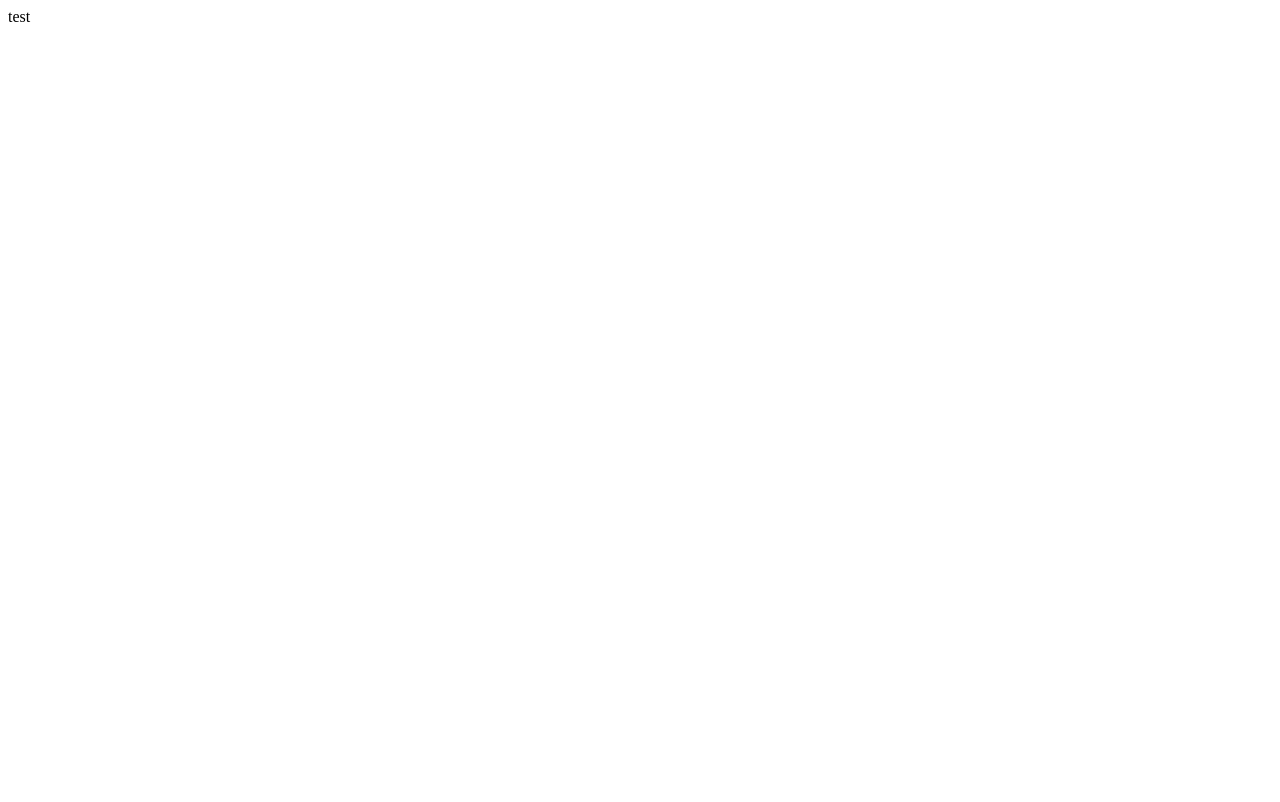
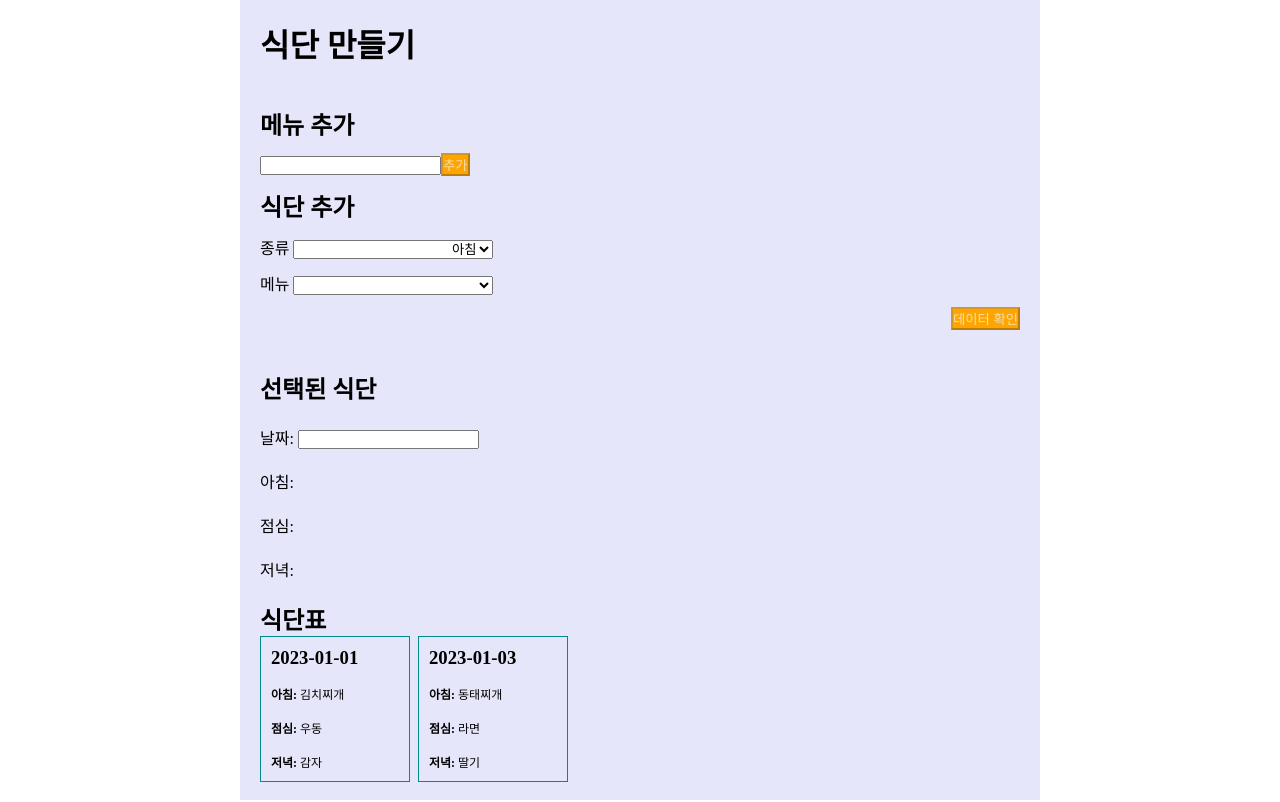
Before and after one commit to mahwin/meal_plan, a Vue app: page / in a window 1280 px wide. Built offline with nearby package versions, Linux system fonts and the light colour scheme.

Commit message:
20240827 : 식단 표 어플리케이션 구현 (2/3)

```diff
--- a/src/App.vue
+++ b/src/App.vue
@@ -1,12 +1,87 @@
 <template>
-  <div id="app">test</div>
+  <div id="app">
+    <Title title="식단 만들기" />
+    <MenuMealAdd
+      :menus="menus"
+      :userSelectMealInfo="userSelectMealInfo"
+      @update:add-menu="handleAddMenu"
+      @update:food-kind="handleChangeFoodKind"
+      @update:menu="handleChangeMenu"
+    />
+    <MenuMealTable :mealTableInfos="mealTableInfos" />
+  </div>
 </template>
 
 <script>
+import MenuMealAdd from "./components/menu-meal/add-menu-meal-component.vue";
+import MenuMealTable from "./components/menu-meal/table-menu-meal-component.vue";
+import Title from "./components/ui/title-component.vue";
+import {
+  DEFAULT_MEAL_TIME,
+  DEFAULT_MENU,
+} from "./components/menu-meal/constants";
+
+import { MENUS, MEAL_TABLE_INFOS } from "./components/menu-meal/db";
+
 export default {
   name: "App",
-  components: {},
+  components: {
+    Title,
+    MenuMealAdd,
+    MenuMealTable,
+  },
+  data: function () {
+    return {
+      menus: MENUS,
+      userSelectMealInfo: {},
+      mealTableInfos: MEAL_TABLE_INFOS,
+    };
+  },
+
+  mounted() {
+    this.initUserSelectedMealInfo();
+  },
+
+  methods: {
+    initUserSelectedMealInfo: function () {
+      this.userSelectMealInfo = {
+        time: DEFAULT_MEAL_TIME,
+        menu: DEFAULT_MENU,
+      };
+    },
+
+    handleAddMenu: function (newMenu) {
+      this.menus.push(newMenu);
+    },
+    handleChangeFoodKind: function (foodKind) {
+      this.userSelectMealInfo.time = foodKind;
+    },
+
+    handleChangeMenu: function (menu) {
+      this.userSelectMealInfo.menu = menu;
+    },
+  },
 };
 </script>
 
-<style></style>
+<style>
+* {
+  margin: 0px;
+  padding: 0;
+  box-sizing: border-box;
+}
+
+body {
+  width: 100vw;
+  height: 100vh;
+  display: flex;
+  justify-content: center;
+  align-items: center;
+}
+
+#app {
+  width: 800px;
+  height: 800px;
+  background: lavender;
+}
+</style>
--- /dev/null
+++ b/src/components/menu-meal/add-menu-meal-component.vue
@@ -0,0 +1,128 @@
+<template>
+  <section class="container">
+    <SubTitle title="메뉴 추가" />
+    <div>
+      <input v-model="userInputMenu" />
+      <button :disabled="isDisabled" @click="addMenu">추가</button>
+    </div>
+    <SubTitle title="식단 추가" />
+    <label for="food_kind"
+      >종류
+      <select
+        @change="handleChangeFoodKind"
+        :value="userSelectMealInfo['time']"
+      >
+        <option v-for="time in meal_time_options" :key="time.value">
+          {{ time.label }}
+        </option>
+      </select></label
+    >
+    <label for="food_menu"
+      >메뉴
+      <select @change="handleChangeMenu" :value="userSelectMealInfo['menu']">
+        <option v-for="menu in menus" :key="menu">{{ menu }}</option>
+      </select></label
+    >
+    <div class="flex-end">
+      <ValidButton
+        validName="추가"
+        unValidName="데이터 확인"
+        :isValid="false"
+      />
+    </div>
+  </section>
+</template>
+
+<script>
+import SubTitle from "../ui/sub-title-component.vue";
+import ValidButton from "../ui/valid-button-component.vue";
+
+import { MEAL_TIME_OPTIONS } from "./constants";
+
+import { isNil, isEmpty } from "@/utils";
+
+export default {
+  name: "MenuMeal",
+  components: {
+    SubTitle,
+    ValidButton,
+  },
+  props: {
+    menus: {
+      type: Array,
+      required: true,
+    },
+    userSelectMealInfo: {
+      type: Object,
+      required: true,
+    },
+  },
+  data() {
+    return {
+      userInputMenu: "",
+      meal_time_options: MEAL_TIME_OPTIONS,
+    };
+  },
+
+  computed: {
+    isDisabled() {
+      return !this.isValid(this.userInputMenu);
+    },
+  },
+
+  methods: {
+    initUserInputMenu: function () {
+      this.userInputMenu = "";
+    },
+
+    addMenu() {
+      this.$emit("update:add-menu", this.userInputMenu);
+      this.initUserInputMenu();
+    },
+
+    isValid(userInput) {
+      if (isNil(userInput) || isEmpty(userInput)) {
+        return false;
+      }
+
+      if (this.menus.includes(userInput)) {
+        return false;
+      }
+
+      return true;
+    },
+    handleChangeFoodKind({ currentTarget }) {
+      this.$emit("update:food-kind", currentTarget.value);
+    },
+    handleChangeMenu({ currentTarget }) {
+      this.$emit("update:menu", currentTarget.value);
+    },
+  },
+};
+</script>
+
+<style scoped>
+.container {
+  display: flex;
+  flex-direction: column;
+  gap: 12px;
+  padding: 20px;
+}
+
+button[disabled] {
+  background: orange;
+  color: wheat;
+  cursor: not-allowed;
+}
+
+select {
+  width: 200px;
+  text-align: end;
+}
+
+.flex-end {
+  display: flex;
+  justify-content: flex-end;
+  gap: 12px;
+}
+</style>
--- /dev/null
+++ b/src/components/menu-meal/constants.js
@@ -0,0 +1,17 @@
+export const MEAL_TIME_OPTIONS = [
+  { label: "아침", value: "breakfast" },
+  { label: "점심", value: "lunch" },
+  { label: "저녁", value: "dinner" },
+];
+
+export const MEAL_TIME_MAPPER = {
+  breakfast: "아침",
+  lunch: "점심",
+  dinner: "저녁",
+  아침: "breakfast",
+  점심: "lunch",
+  저녁: "dinner",
+};
+
+export const DEFAULT_MEAL_TIME = MEAL_TIME_OPTIONS[0].label;
+export const DEFAULT_MENU = "";
--- /dev/null
+++ b/src/components/menu-meal/db.js
@@ -0,0 +1,6 @@
+export const MENUS = ["김치찌개", "우동", "감자"];
+
+export const MEAL_TABLE_INFOS = [
+  { date: "2023-01-01", breakfast: "김치찌개", lunch: "우동", dinner: "감자" },
+  { date: "2023-01-03", breakfast: "동태찌개", lunch: "라면", dinner: "딸기" },
+];
--- /dev/null
+++ b/src/components/menu-meal/table-menu-meal-component.vue
@@ -0,0 +1,90 @@
+<template>
+  <div class="container">
+    <SubTitle title="선택된 식단" />
+    <div class="time">
+      <label>날짜: <input type="text" /> </label>
+      <label>아침:</label>
+      <label>점심:</label>
+      <label>저녁:</label>
+    </div>
+    <SubTitle title="식단표" />
+    <div class="meal_cards">
+      <section
+        class="meal_card"
+        v-for="(mealTableInfo, index) in mealTableInfos"
+        :key="index"
+      >
+        <h3>{{ mealTableInfo["date"] }}</h3>
+        <p>
+          <strong> {{ mealTimeMapper["breakfast"] }}: </strong>
+          {{ mealTableInfo["breakfast"] }}
+        </p>
+
+        <p>
+          <strong> {{ mealTimeMapper["lunch"] }}: </strong>
+          {{ mealTableInfo["lunch"] }}
+        </p>
+
+        <p>
+          <strong> {{ mealTimeMapper["dinner"] }}: </strong>
+          {{ mealTableInfo["dinner"] }}
+        </p>
+      </section>
+    </div>
+  </div>
+</template>
+
+<script>
+import SubTitle from "../ui/sub-title-component.vue";
+
+import { MEAL_TIME_MAPPER } from "./constants";
+
+export default {
+  name: "TableMenuMeal",
+  props: {
+    mealTableInfos: {
+      type: Array,
+      required: true,
+    },
+  },
+  components: {
+    SubTitle,
+  },
+
+  data() {
+    return {
+      mealTimeMapper: MEAL_TIME_MAPPER,
+    };
+  },
+};
+</script>
+
+<style scoped>
+.container {
+  padding: 20px;
+}
+
+.time {
+  padding: 20px 0;
+  display: flex;
+  flex-direction: column;
+  gap: 20px;
+}
+.meal_cards {
+  display: flex;
+  gap: 8px;
+}
+.meal_card {
+  border: 1px solid darkcyan;
+  width: 150px;
+  padding: 10px;
+  display: flex;
+  flex-direction: column;
+  gap: 1rem;
+}
+
+p {
+  font-weight: 300;
+  font-size: 12px;
+}
+</style>
--- /dev/null
+++ b/src/components/ui/sub-title-component.vue
@@ -0,0 +1,22 @@
+<template>
+  <h2>{{ title }}</h2>
+</template>
+
+<script>
+export default {
+  name: "TitleComponent",
+  props: {
+    title: {
+      type: String,
+      required: true,
+    },
+  },
+};
+</script>
+
+<style scoped>
+h1 {
+  font-size: 2rem;
+  padding: 20px;
+}
+</style>
--- /dev/null
+++ b/src/components/ui/title-component.vue
@@ -0,0 +1,22 @@
+<template>
+  <h1>{{ title }}</h1>
+</template>
+
+<script>
+export default {
+  name: "TitleComponent",
+  props: {
+    title: {
+      type: String,
+      required: true,
+    },
+  },
+};
+</script>
+
+<style scoped>
+h1 {
+  font-size: 2rem;
+  padding: 20px;
+}
+</style>
--- /dev/null
+++ b/src/components/ui/valid-button-component.vue
@@ -0,0 +1,34 @@
+<template>
+  <button :disabled="!isValid">
+    {{ isValid ? validName : unValidName }}
+  </button>
+</template>
+
+<script>
+export default {
+  props: {
+    validName: {
+      type: String,
+      required: true,
+    },
+
+    unValidName: {
+      type: String,
+      required: true,
+    },
+
+    isValid: {
+      type: Boolean,
+      required: true,
+    },
+  },
+};
+</script>
+
+<style scoped>
+button:disabled {
+  background-color: #ccc;
+  color: #666;
+  cursor: not-allowed;
+}
+</style>
--- /dev/null
+++ b/src/utils/index.js
@@ -0,0 +1,15 @@
+export function isNil(value) {
+  return value === null || value === undefined;
+}
+
+export function getType(value) {
+  return typeof value;
+}
+
+export function isEmpty(value) {
+  const type = getType(value);
+  if (type === "string") return value === "";
+  if (type === "array") return value.length === 0;
+  if (type === "object") return Object.keys(value).length === 0;
+  return false;
+}
```
Also changed, not shown: src/components/ui/button-component.vue (added, +16 -0 lines).
